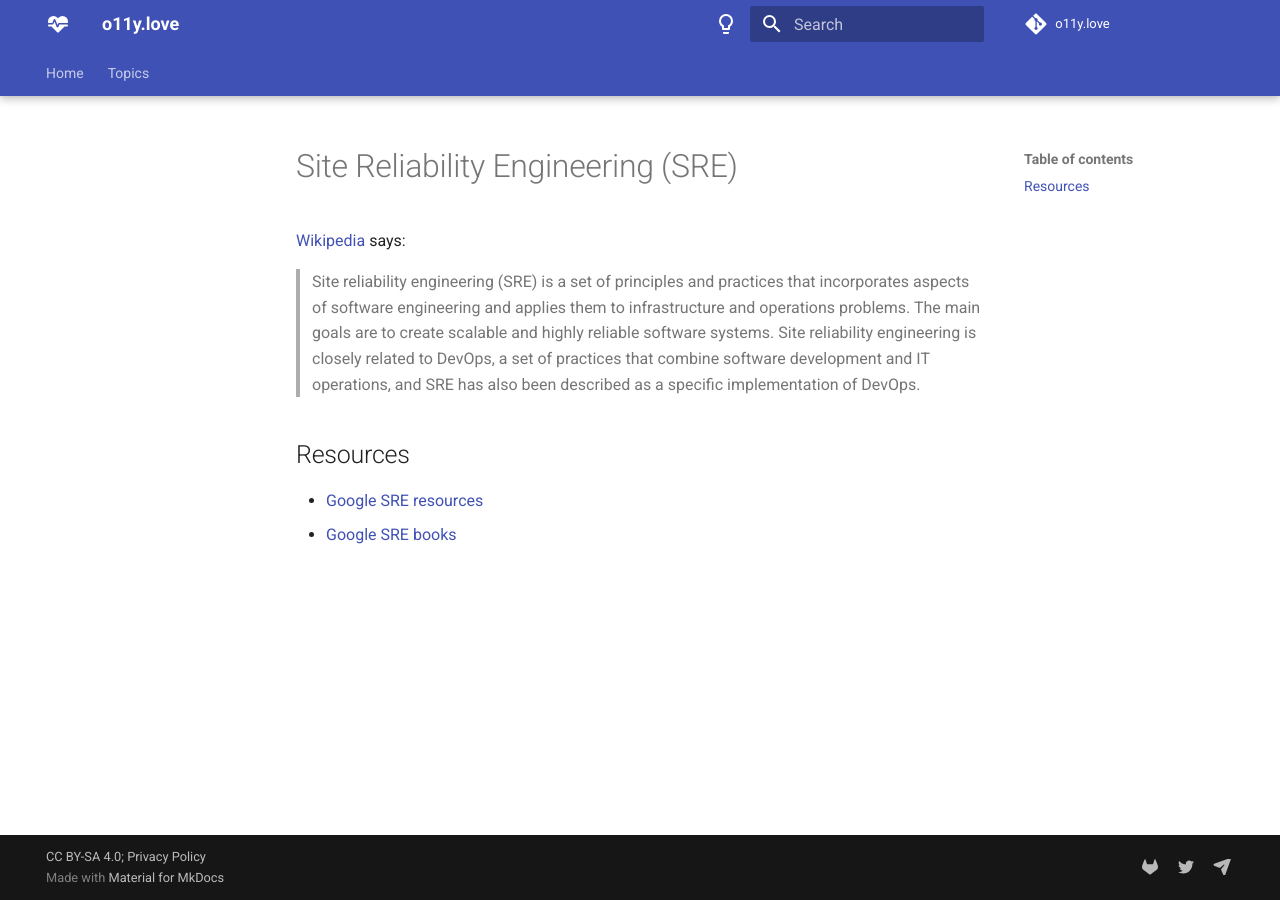
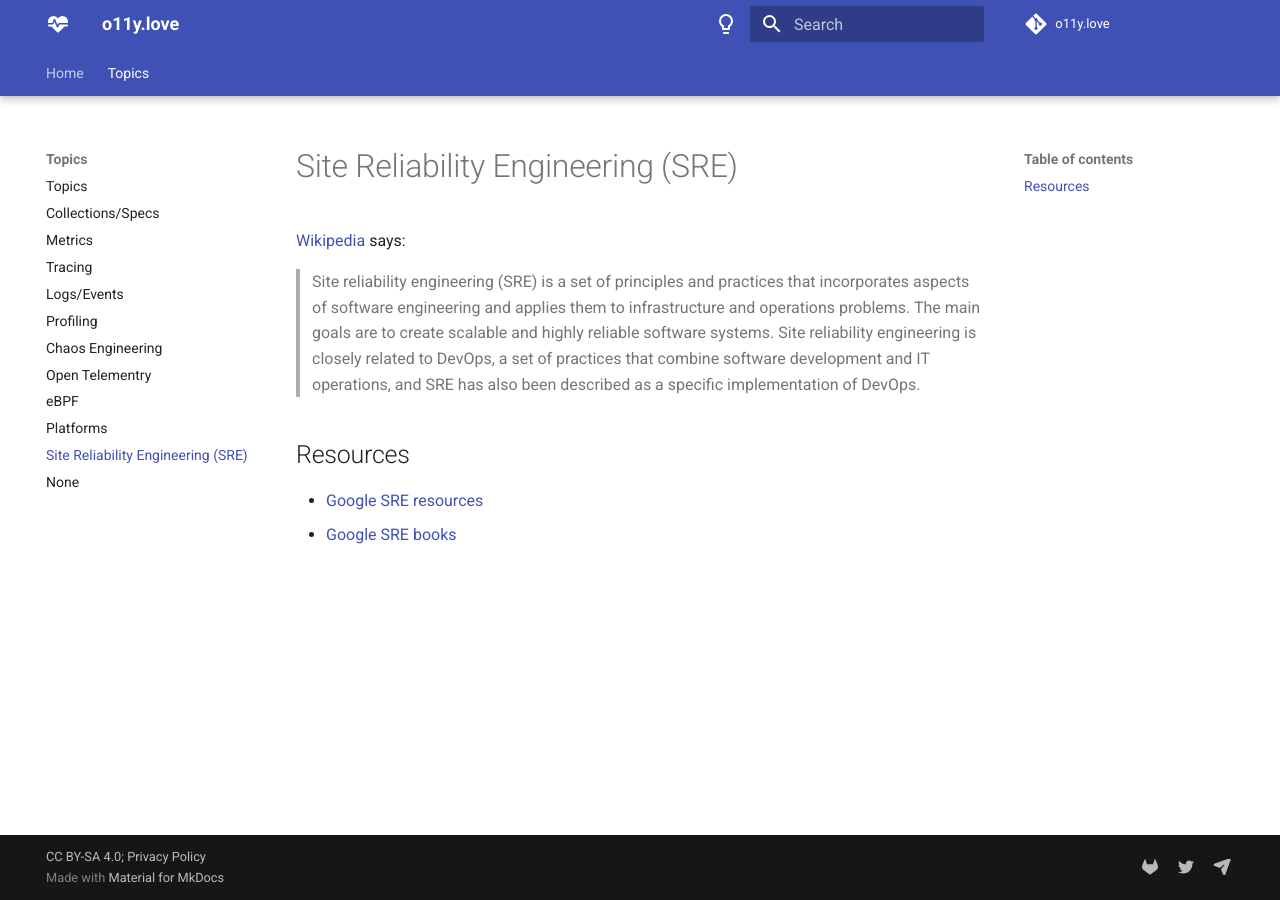
Before and after one commit to Morikoi/asteroid-blaster, an MkDocs documentation site: the page built from docs/topics/sre.md, in a window 1280 px wide. Built offline with MkDocs 1.6.1 and Material for MkDocs 9.7.7, drawn with Linux system fonts in a browser that asks for light colours; comment, search, counter and statistics services are not loaded.

```diff
--- a/mkdocs.yml
+++ b/mkdocs.yml
@@ -116,4 +116,5 @@ nav:
     - Open Telementry: 'topics/opentelemetry.md'
     - eBPF: 'topics/ebpf.md'
     - Platforms: 'topics/platforms.md'
-    - Site Reliabil
+    - Site Reliability Engineering (SRE): 'topics/sre.md'
+    - Service
```
